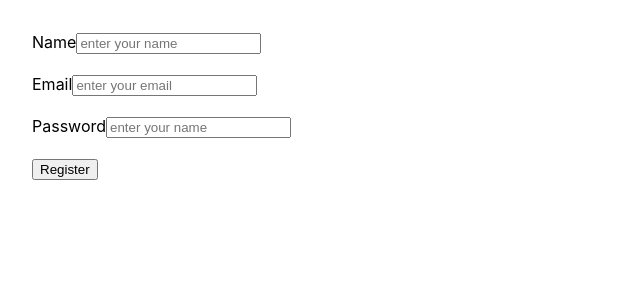
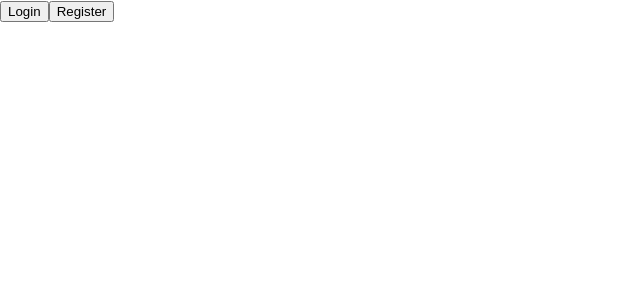
Before and after one commit to fanuel-nashon/to-do-app, a React (Create React App) app in the folder frontend/: page / in a window 1280 px wide. Shown: the top 300 px of the page, without its empty margins (0-640 px from the left). Built offline with nearby package versions, Linux system fonts and the light colour scheme; the HTML template or start-up script is replaced by a standard one.

Commit message:
feat: add react router and routing in the pages

```diff
--- a/frontend/package.json
+++ b/frontend/package.json
@@ -10,6 +10,7 @@
     "axios": "^1.18.1",
     "react": "^19.2.7",
     "react-dom": "^19.2.7",
+    "react-router-dom": "^7.18.1",
     "react-scripts": "5.0.1",
     "web-vitals": "^2.1.4"
   },
--- a/frontend/src/App.js
+++ b/frontend/src/App.js
@@ -1,13 +1,20 @@
 import React from 'react';
 import RegisterForm from './components/auth/registerPage';
+import LoginForm from './components/auth/loginPage';
+import { BrowserRouter, Routes, Route } from 'react-router-dom';
+import WelcomePage from './components/welcome';
+import Dashboard from './components/pages/dashboard';
 
 function App()  {
   return(
-    <>
-      <div style={{ padding: '32px' }}>
-        <RegisterForm />
-      </div>
-    </>
+    <BrowserRouter>
+      <Routes>
+        <Route path="/" element={<WelcomePage />} />
+        <Route path="/register" element={<RegisterForm />} />
+        <Route path='/login' element={<LoginForm />} />
+        <Route path='/dashboard' element={<Dashboard />} />
+      </Routes>
+    </BrowserRouter>
   )
 }
 
--- a/frontend/src/components/auth/loginPage.js
+++ b/frontend/src/components/auth/loginPage.js
@@ -16,11 +16,12 @@ function LoginForm(){
         setIsSubmitting(true);
         try {
             const response  =   await login(email, password);
-            const token     =   response.data.token;
+            const token     =   response.data.data.token;
             localStorage.setItem('token', token);
             setSuccess(true);
             setEmail('');
             setPassword('');
+            navigate("/dashboard");
         } catch (err) {
             setError(err.response?.data?.message || 'Login failed');
         } finally {
@@ -61,7 +62,7 @@ function LoginForm(){
                 <br></br>
                 {error && <p style={{ color:'red' }}>{error}</p>}
                 {success && <p style={{ color: 'green' }}>Login successful</p>}
-                <button type="submit" disabled={isSubmitting}>
+                <button type="submit" disabled={setIsSubmitting}>
                     {isSubmitting ? 'Logging ...' : 'Login'}
                 </button>
             </form>
--- a/frontend/src/components/auth/registerPage.js
+++ b/frontend/src/components/auth/registerPage.js
@@ -1,6 +1,6 @@
 import React, { useState } from "react";
 import { register } from "../../services/api";
-
+import { useNavigate } from "react-router-dom";
 
 function RegisterForm(){
 
@@ -24,6 +24,7 @@ function RegisterForm(){
             setName('');
             setEmail('');
             setPassword('');
+            navigate("/dashboard");
         } catch(err) {
             setError(err.response?.data?.message || 'Registration failed');
         } finally {
--- /dev/null
+++ b/frontend/src/components/pages/dashboard.js
@@ -0,0 +1,11 @@
+import React from "react";
+
+function Dashboard(){
+    return(
+        <>
+            <p>Welcome ....</p>
+        </>
+    );
+}
+
+export default Dashboard;
--- a/frontend/src/components/welcome.js
+++ b/frontend/src/components/welcome.js
@@ -1,14 +1,17 @@
 import React from "react";
 
-function welcomePage(){
+function WelcomePage(){
     return(
         <>
-            <button>
+            <button onClick={()=>navigate("/login")} >
                 Login
             </button>
-            <button>
+            <button onClick={()=>navigate("/register")}>
                 Register
             </button>
         </>
-    )
+    );
 }
+
+
+export default WelcomePage;
```
Also changed, not shown: 1 other file (tests, documents, lock files or other folders).
